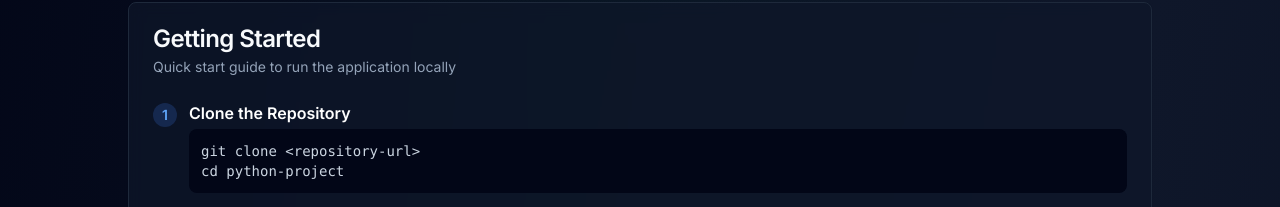
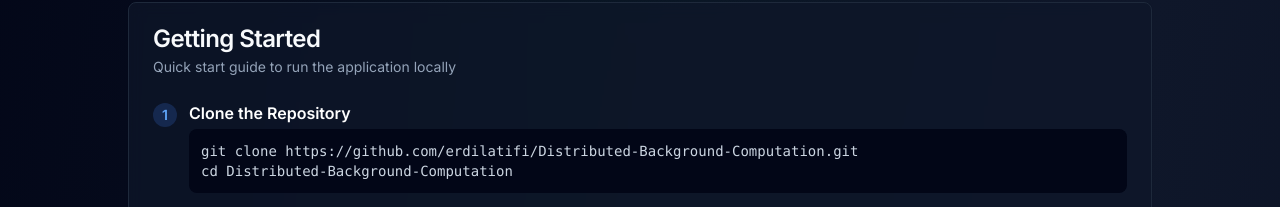
Before and after one commit to erdilatifi/Distributed-Background-Computation, a Next.js app in the folder frontend/: page /docs in a window 1280 px wide. Shown: the part 745-952 px from the top of the page. Built offline with nearby package versions, Linux system fonts and the light colour scheme; no server answers.

Commit message:
fix: address feedback - path typo, Railway cold start docs, and code verifiability

```diff
--- a/frontend/app/docs/page.tsx
+++ b/frontend/app/docs/page.tsx
@@ -159,7 +159,7 @@ export default function DocsPage() {
                   <div className="flex-1">
                     <h4 className="font-semibold text-white mb-1">Clone the Repository</h4>
                     <pre className="bg-slate-950 p-3 rounded-lg text-sm text-slate-300 overflow-x-auto">
-                      git clone &lt;repository-url&gt;{'\n'}cd python-project
+                      git clone https://github.com/erdilatifi/Distributed-Background-Computation.git{'\n'}cd Distributed-Background-Computation
                     </pre>
                   </div>
                 </div>
```
Also changed, not shown: 1 other file (tests, documents, lock files or other folders).
